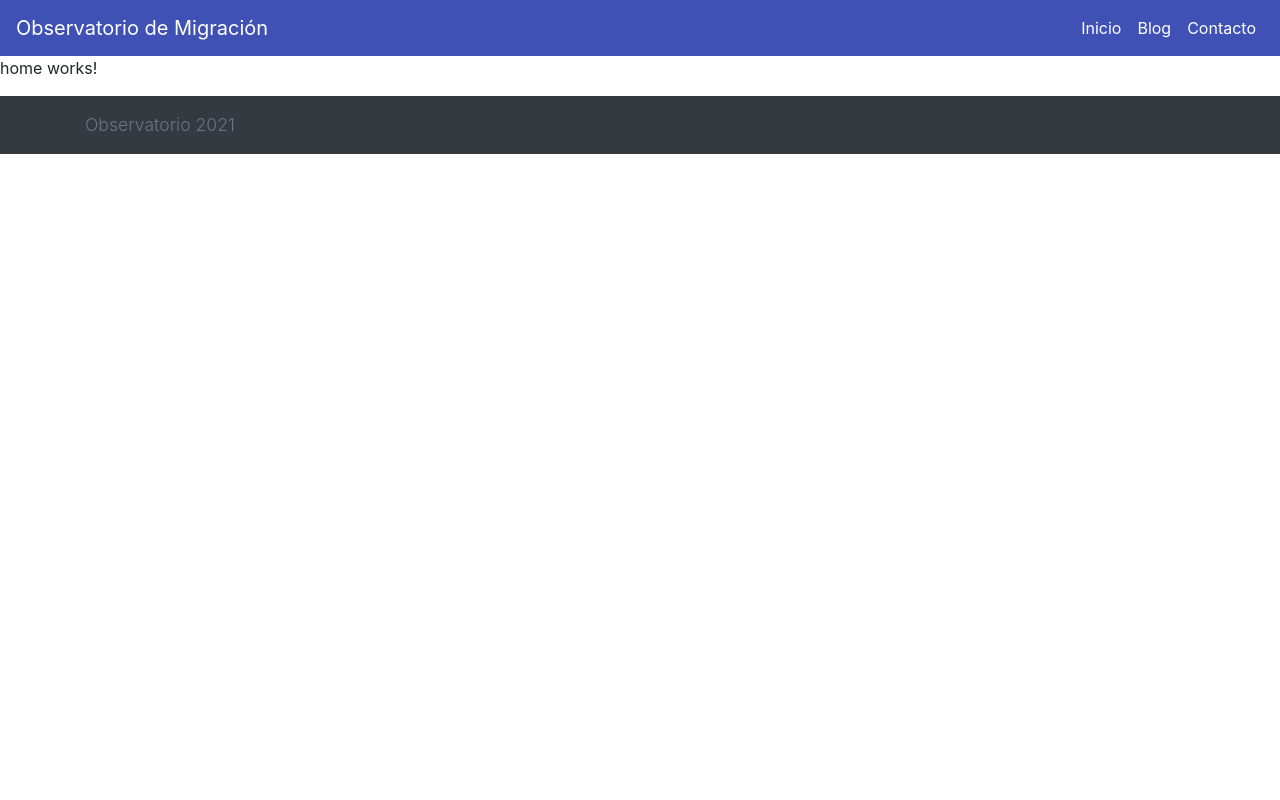
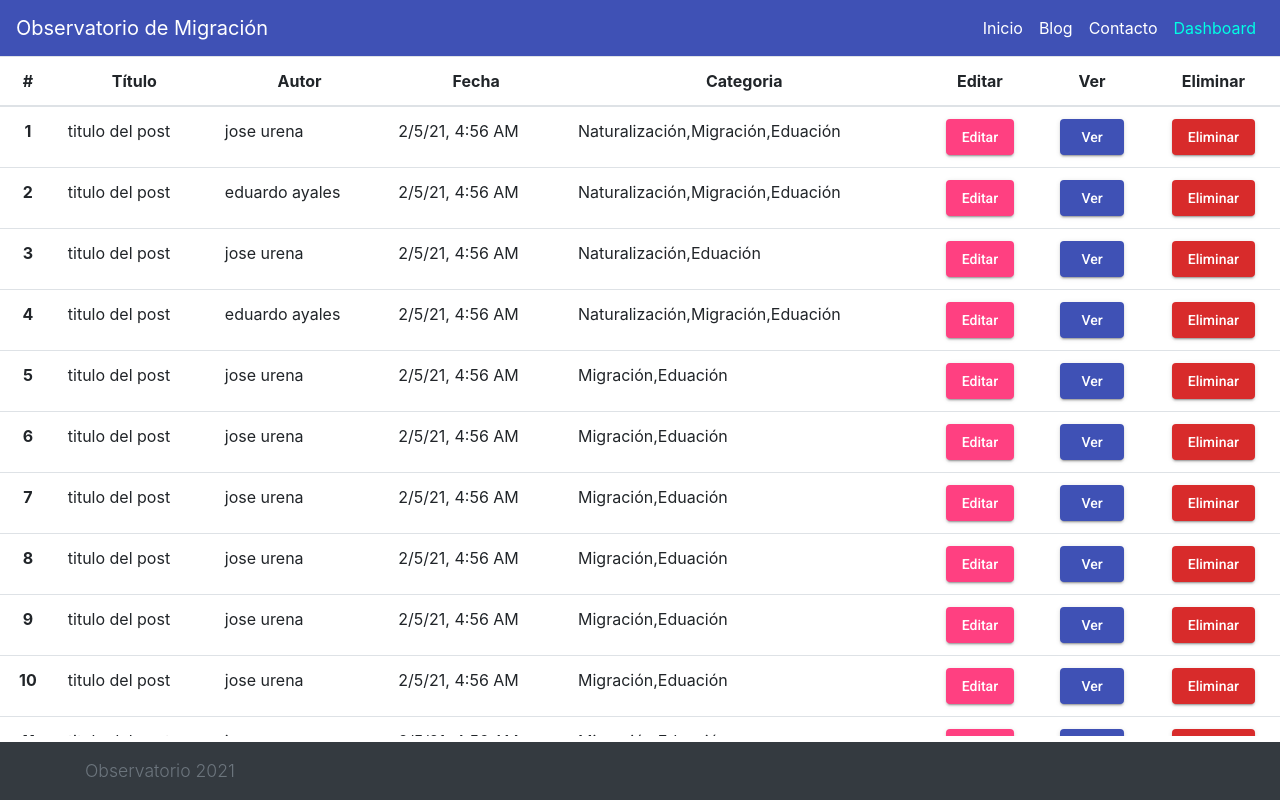
Before and after one commit to observatorio-migracion/front-end, an Angular app in the folder Observatorio/: page /dashboard in a window 1280 px wide. Built offline with nearby package versions, Linux system fonts and the light colour scheme.

Commit message:
Update Dashboard

```diff
--- a/Observatorio/src/app/app-routing.module.ts
+++ b/Observatorio/src/app/app-routing.module.ts
@@ -2,6 +2,7 @@ import { NgModule } from '@angular/core';
 import { RouterModule, Routes } from '@angular/router';
 import { BlogComponent } from './pages/blog/blog.component';
 import { ContactComponent } from './pages/contact/contact.component';
+import { DashboardComponent } from './pages/dashboard/dashboard.component';
 import { HomeComponent } from './pages/home/home.component';
 import { PostComponent } from './pages/post/post.component';
 
@@ -10,6 +11,7 @@ const routes: Routes = [
   {path: 'blog', component: BlogComponent},
   {path: 'contact', component: ContactComponent},
   {path: 'post', component: PostComponent},
+  {path: 'dashboard', component: DashboardComponent},
   {path: '', component: HomeComponent},
   {path: '**', component: HomeComponent}
 ];
--- a/Observatorio/src/app/app.module.ts
+++ b/Observatorio/src/app/app.module.ts
@@ -18,6 +18,7 @@ import { ContactComponent } from './pages/contact/contact.component';
 import { ContactFormComponent } from './components/contact-form/contact-form.component';
 import { PostComponent } from './pages/post/post.component';
 import { FooterComponent } from './components/footer/footer.component';
+import { DashboardComponent } from './pages/dashboard/dashboard.component';
 
 
 @NgModule({
@@ -30,7 +31,8 @@ import { FooterComponent } from './components/footer/footer.component';
     ContactComponent,
     ContactFormComponent,
     PostComponent,
-    FooterComponent
+    FooterComponent,
+    DashboardComponent
   ],
   imports: [
     BrowserModule,
--- a/Observatorio/src/app/components/navbar/navbar.component.html
+++ b/Observatorio/src/app/components/navbar/navbar.component.html
@@ -31,6 +31,10 @@
                 <li class="nav-item">
                     <a class="nav-link" routerLink="/contact" routerLinkActive="active">Contacto</a>
                 </li>
+
+                <li class="nav-item">
+                  <a class="nav-link" routerLink="/dashboard" routerLinkActive="active">Dashboard</a>
+              </li>
             </ul>
         </div>
     </div>
--- /dev/null
+++ b/Observatorio/src/app/models/PostInfo.ts
@@ -0,0 +1,3 @@
+export class PostInfo{
+    constructor(public id:string, public title:string, public author:string, public date:Date, public categories:string[]){}
+}
--- /dev/null
+++ b/Observatorio/src/app/pages/dashboard/dashboard.component.css
@@ -0,0 +1,27 @@
+.table-wrapper {
+    width: 100%;
+    height: 85%;
+    max-height: 100%;
+    max-width: 100%;
+    overflow: auto;
+    display:inline-block;
+}
+#danger{
+    background-color: rgb(216, 43, 43);
+    color: white;
+}
+
+th{
+    text-align: center;
+}
+
+td button{
+    display:block;
+    margin: 0 auto;
+}
+.modal-footer{
+    display: grid;
+    justify-content: flex-end;
+    grid-template-columns: auto auto;
+    grid-gap: 20px;
+}
--- /dev/null
+++ b/Observatorio/src/app/pages/dashboard/dashboard.component.html
@@ -0,0 +1,51 @@
+<div class="table-wrapper">
+    <div class="table-responsive">
+        <table class="table">
+            <thead>
+                <tr>
+                    <th scope="col">#</th>
+                    <th scope="col">Título</th>
+                    <th scope="col">Autor</th>
+                    <th scope="col">Fecha</th>
+                    <th scope="col">Categoria</th>
+                    <th scope="col">Editar</th>
+                    <th scope="col">Ver</th>
+                    <th scope="col">Eliminar</th>
+                </tr>
+            </thead>
+            <tbody>
+                <tr *ngFor="let post of postsList">
+                    <th scope="row">{{post.id}}</th>
+                    <td>{{post.title}}</td>
+                    <td>{{post.author}}</td>
+                    <td>{{post.date | date: 'short'}}</td>
+                    <td>{{post.categories}}</td>
+                    <td><button mat-raised-button color="accent" (click)="editPost(post)">Editar</button></td>
+                    <td><button mat-raised-button color="primary" (click)="showPost(post)">Ver</button></td>
+                    <td><button mat-raised-button id="danger" data-toggle="modal" data-target="#myModal" (click)="postToDelete(post)">Eliminar</button></td>
+                </tr>
+            </tbody>
+        </table>
+    </div>
+</div>
+
+
+<div class="modal" tabindex="-1" role="dialog" id="myModal">
+    <div class="modal-dialog" role="document">
+      <div class="modal-content">
+        <div class="modal-header">
+          <h5 class="modal-title">Eliminar publicación</h5>
+          <button type="button" class="close" data-dismiss="modal" aria-label="Close">
+            <span aria-hidden="true">&times;</span>
+          </button>
+        </div>
+        <div class="modal-body">
+          <p>¿Desea borrar esta publicación?</p>
+        </div>
+        <div class="modal-footer">
+          <button mat-raised-button id="danger" data-dismiss="modal" (click)="deletePost()">Eliminar</button>
+          <button mat-raised-button color="primary" data-dismiss="modal">Cancelar</button>
+        </div>
+      </div>
+    </div>
+  </div>
--- /dev/null
+++ b/Observatorio/src/app/pages/dashboard/dashboard.component.ts
@@ -0,0 +1,45 @@
+import { Component, OnInit } from '@angular/core';
+import { PostInfo } from 'src/app/models/PostInfo';
+import { PostService } from 'src/app/services/post.service';
+
+@Component({
+  selector: 'app-dashboard',
+  templateUrl: './dashboard.component.html',
+  styleUrls: ['./dashboard.component.css']
+})
+export class DashboardComponent implements OnInit {
+  public postsList: PostInfo[];
+  public currentPost:PostInfo;
+  constructor(private _postService:PostService) {
+    this.postsList = new Array<PostInfo>();
+    this.currentPost = new PostInfo('','','',new Date(),[]);
+  }
+
+  ngOnInit(): void {
+    this.loadPostsInfo();
+  }
+  loadPostsInfo():PostInfo[]{
+    this._postService.getPostList().subscribe(
+      posts=>{
+        this.postsList = posts;
+      },
+      err=>{
+        console.log(err);
+      }
+    )
+    return [];
+  }
+  public editPost(post:PostInfo){
+    console.log('edit: ', post);
+  }
+  public showPost(post:PostInfo){
+    console.log('show', post);
+  }
+  public deletePost(){
+    console.log('delete:', this.currentPost);
+    this._postService.deletePost(this.currentPost.id);
+  }
+  postToDelete(post:PostInfo){
+    this.currentPost = post;
+  }
+}
--- a/Observatorio/src/app/pages/home/home.component.css
+++ b/Observatorio/src/app/pages/home/home.component.css
@@ -0,0 +1,3 @@
+.custom-container{
+    height: 80vh;
+}
--- a/Observatorio/src/app/pages/home/home.component.html
+++ b/Observatorio/src/app/pages/home/home.component.html
@@ -1 +1,3 @@
-<p>home works!</p>
+<div class="custom-container">
+    <p>home works!</p>
+</div>
--- /dev/null
+++ b/Observatorio/src/app/services/post.service.ts
@@ -0,0 +1,50 @@
+import { Injectable } from '@angular/core';
+import { Observable, of } from 'rxjs';
+import { PostInfo } from '../models/PostInfo';
+
+@Injectable({
+  providedIn: 'root'
+})
+export class PostService {
+
+  private postsList:PostInfo[];
+  constructor() {
+    this.postsList = new Array<PostInfo>();
+
+    this.postsList.push(new PostInfo("1","titulo del post","jose urena",new Date(), ["Naturalización", "Migración","Eduación"]));
+    this.postsList.push(new PostInfo("2","titulo del post","eduardo ayales",new Date(), ["Naturalización", "Migración","Eduación"]));
+    this.postsList.push(new PostInfo("3","titulo del post","jose urena",new Date(), ["Naturalización","Eduación"]));
+    this.postsList.push(new PostInfo("4","titulo del post","eduardo ayales",new Date(), ["Naturalización", "Migración","Eduación"]));
+    this.postsList.push(new PostInfo("5","titulo del post","jose urena",new Date(),["Migración","Eduación"]));
+    this.postsList.push(new PostInfo("6","titulo del post","jose urena",new Date(),["Migración","Eduación"]));
+    this.postsList.push(new PostInfo("7","titulo del post","jose urena",new Date(),["Migración","Eduación"]));
+    this.postsList.push(new PostInfo("8","titulo del post","jose urena",new Date(),["Migración","Eduación"]));
+    this.postsList.push(new PostInfo("9","titulo del post","jose urena",new Date(),["Migración","Eduación"]));
+    this.postsList.push(new PostInfo("10","titulo del post","jose urena",new Date(),["Migración","Eduación"]));
+    this.postsList.push(new PostInfo("11","titulo del post","jose urena",new Date(),["Migración","Eduación"]));
+    this.postsList.push(new PostInfo("12","titulo del post","jose urena",new Date(),["Migración","Eduación"]));
+    this.postsList.push(new PostInfo("13","titulo del post","jose urena",new Date(),["Migración","Eduación"]));
+    this.postsList.push(new PostInfo("14","titulo del post","jose urena",new Date(),["Migración","Eduación"]));
+    this.postsList.push(new PostInfo("15","titulo del post","jose urena",new Date(),["Migración","Eduación"]));
+    this.postsList.push(new PostInfo("16","titulo del post","jose urena",new Date(),["Migración","Eduación"]));
+    this.postsList.push(new PostInfo("17","titulo del post","jose urena",new Date(),["Migración","Eduación"]));
+    this.postsList.push(new PostInfo("18","titulo del post","jose urena",new Date(),["Migración","Eduación"]));
+    this.postsList.push(new PostInfo("19","titulo del post","jose urena",new Date(),["Migración","Eduación"]));
+    this.postsList.push(new PostInfo("20","titulo del post","jose urena",new Date(),["Migración","Eduación"]));
+    this.postsList.push(new PostInfo("21","titulo del post","jose urena",new Date(),["Migración","Eduación"]));
+    this.postsList.push(new PostInfo("22","titulo del post","jose urena",new Date(),["Migración","Eduación"]));
+    this.postsList.push(new PostInfo("23","titulo del post","jose urena",new Date(),["Migración","Eduación"]));
+    this.postsList.push(new PostInfo("24","titulo del post","jose urena",new Date(),["Migración","Eduación"]));
+    this.postsList.push(new PostInfo("25","titulo del post","jose urena",new Date(),["Migración","Eduación"]));
+
+  }
+  getPostList():Observable<PostInfo[]>{
+    return of(this.postsList);
+  }
+
+  deletePost(id:string){
+    const index = this.postsList.findIndex( (value, index)=>value.id === id);
+    console.log(index);
+    this.postsList.splice(index, 1);
+  }
+}
```
Also changed, not shown: 2 other files (tests, documents, lock files or other folders).
